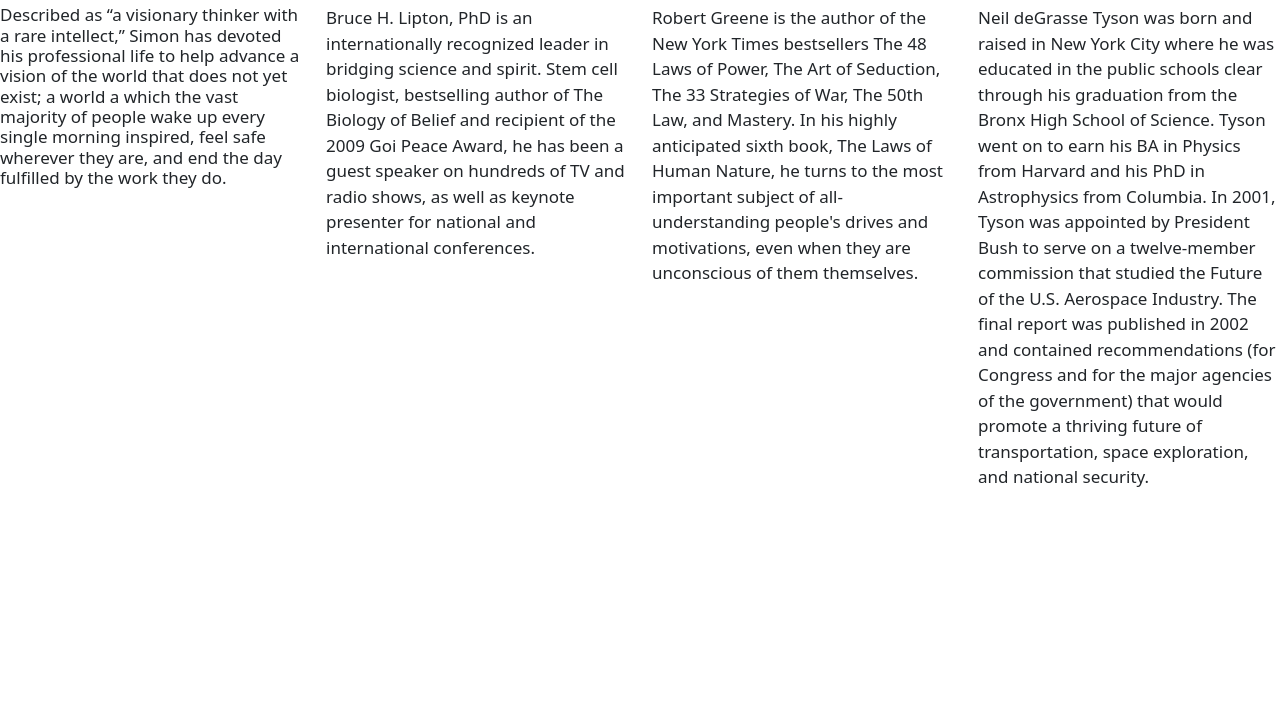
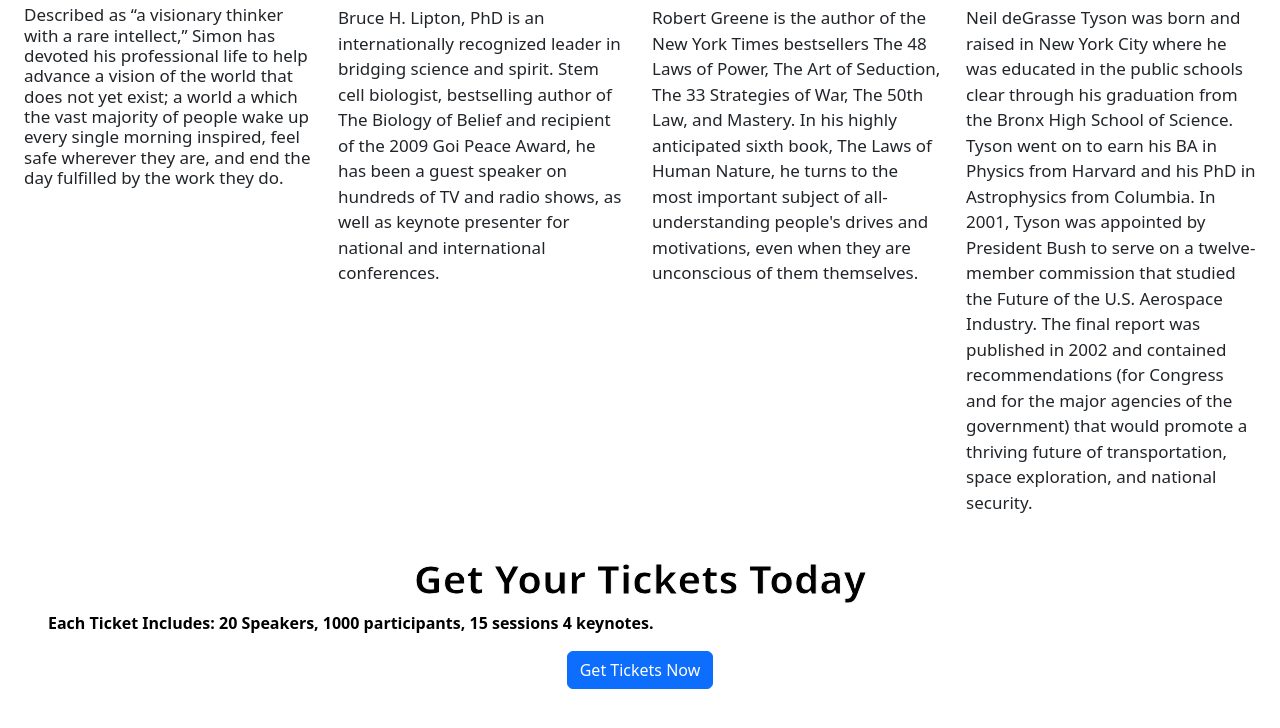
Before and after one commit to Dbearheart/DG-event-landing-page, a plain HTML site: page index.html in a window 1280 px wide. Shown: the part 776-1504 px from the top of the page. Before the commit the page ends 1282 px from the top, so only its background shows below. Drawn offline with nearby package versions, Linux system fonts and the light colour scheme.

Commit message:
style:added new feature section after keynote speakers

```diff
--- a/css/styles.css
+++ b/css/styles.css
@@ -14,6 +14,9 @@
     center no-repeat;
     background-size: cover;
 }
+.jumbotron{
+    background-color: #ffffff;
+}
 .text-break{
     color: black;
 }
--- a/index.html
+++ b/index.html
@@ -39,25 +39,31 @@
             <div class="d-flex justify-content-center">
                 <h1 class="fw-bold">Event of The Century</h1>
             </div>
-                    <p class="text-break fw-bold hero">The National Wellness Conference (NWC) is the leader in providing professional development and engagement opportunities that support individuals from a variety of disciplines in promoting whole person wellness and development.
-                    </p>
+    <p class="text-break fw-bold hero">The National Wellness Conference (NWC) is the leader in providing professional development and engagement opportunities that support individuals from a variety of disciplines in promoting whole person wellness and development.</p>
     <div class="d-flex justify-content-center">
-            <button class="btn btn-primary bt-lg" type="button">
-                Get Tickets Now
-            </button>
+        <button class="btn btn-primary bt-lg" type="button">Get Tickets Now</button>
     </div>
 </div>
-    </div>
-</div>
+<div class="container-fluid">
     <div class="container-md d-flex justify-content-center"><h2>The Speakers</h2></div>
     <div class="container-md d-flex justify-content-center"><p>These speakers are leading experts in their field of Study</p></div>
-<div></div>
     <div class="row d-flex flex-wrap align-content-center">
         <div class="col-sm-6 col-lg-3"><img src="https://weareminds.com/admin/wp-content/uploads/2021/04/sinek.jpeg" style="height: 300px;" alt="Simon Sinek photo"><h3>Simon Sinek<h3><p class="speakers">Described as “a visionary thinker with a rare intellect,” Simon has devoted his professional life to help advance a vision of the world that does not yet exist; a world a which the vast majority of people wake up every single morning inspired, feel safe wherever they are, and end the day fulfilled by the work they do.</p></div>
         <div class="col-sm-6 col-lg-3"><img src="https://brucelipton-wp.s3-accelerate.amazonaws.com/2021/01/bruce-lipton-gdg2019.jpg"  style="height: 300px;" alt="Dr. Bruce Lipton photo"><h3>Dr. Bruce Lipton</h3><p class="speakers">Bruce H. Lipton, PhD is an internationally recognized leader in bridging science and spirit. Stem cell biologist, bestselling author of The Biology of Belief and recipient of the 2009 Goi Peace Award, he has been a guest speaker on hundreds of TV and radio shows, as well as keynote presenter for national and international conferences.</p></div>
         <div class="col-sm-6 col-lg-3"><img src="https://upload.wikimedia.org/wikipedia/commons/thumb/6/6b/Robert_Greene_B%26W.jpg/1200px-Robert_Greene_B%26W.jpg" style="height: 300px;"  alt="Robert Greene photo"><h3>Robert Greene</h3><p class="speakers">Robert Greene is the author of the New York Times bestsellers The 48 Laws of Power, The Art of Seduction, The 33 Strategies of War, The 50th Law, and Mastery. In his highly anticipated sixth book, The Laws of Human Nature, he turns to the most important subject of all-understanding people's drives and motivations, even when they are unconscious of them themselves.</p></div>
         <div class="col-sm-6 col-lg-3"><img src="https://media.npr.org/assets/img/2012/02/24/neil-degrasse-tyson_custom-4a4c4f0b77d1f40c642ba21235145ad50fc83762-s1100-c50.jpg" style="height: 300px;" alt="Niel deGrasse photo"><h3>Niel deGrasse Tyson</h3><p class="speakers">Neil deGrasse Tyson was born and raised in New York City where he was educated in the public schools clear through his graduation from the Bronx High School of Science. Tyson went on to earn his BA in Physics from Harvard and his PhD in Astrophysics from Columbia. In 2001, Tyson was appointed by President Bush to serve on a twelve-member commission that studied the Future of the U.S. Aerospace Industry. The final report was published in 2002 and contained recommendations (for Congress and for the major agencies of the government) that would promote a thriving future of transportation, space exploration, and national security.</p></div>
     </div>
+</div>
+<div class="container-fluid">
+    <div class="p-4 mb-4 text-light jumbotron">
+            <div class="d-flex justify-content-center">
+                <h1 class="fw-bold">Get Your Tickets Today</h1>
+            </div>
+                <p class="text-break fw-bold hero2">Each Ticket Includes: 20 Speakers, 1000 participants, 15 sessions 4 keynotes.</p>
+    <div class="d-flex justify-content-center">
+        <button class="btn btn-primary bt-lg" type="button">Get Tickets Now</button>
+    </div>
+</div>
 
 <script src="https://cdn.jsdelivr.net/npm/bootstrap@5.2.0/dist/js/bootstrap.bundle.min.js" integrity="sha384-A3rJD856KowSb7dwlZdYEkO39Gagi7vIsF0jrRAoQmDKKtQBHUuLZ9AsSv4jD4Xa" crossorigin="anonymous"></script>
 </body>
```
Lines whose indentation alone changed are shown as unchanged.
